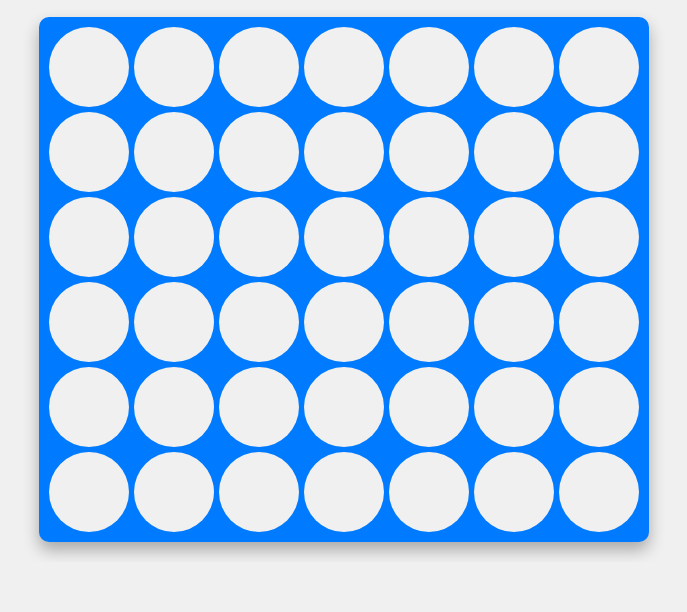
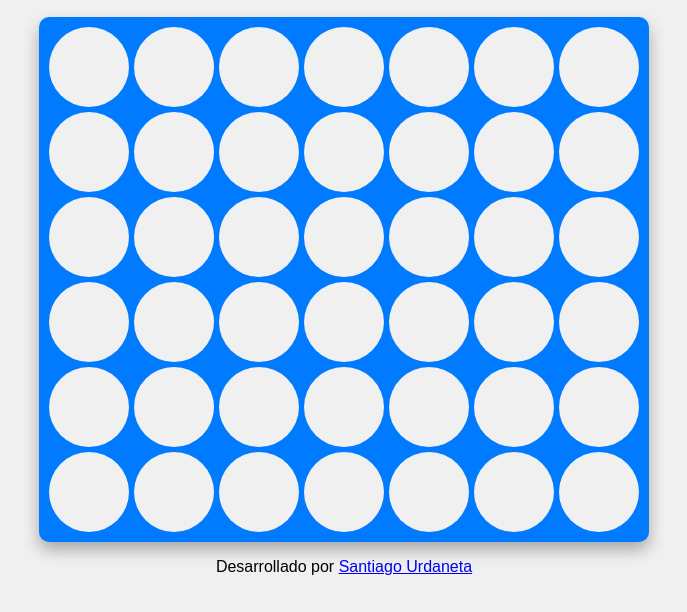
Before and after one commit to santiagourdaneta/Connect-Four-AI-Game-Conecta-4-con-IA-, a plain HTML site: page index.html in a window 1280 px wide. Shown: the part 298-910 px from the top of the page, without its empty margins (296-983 px from the left). Before the commit the page ends 860 px from the top, so only its background shows below. Drawn offline with Linux system fonts and the light colour scheme.

Commit message:
Update index.html

```diff
--- a/index.html
+++ b/index.html
@@ -32,5 +32,8 @@
 
 
     <script src="js/script.js"></script>
+    <footer>
+    <p>Desarrollado por <a href="https://github.com/santiagourdaneta/" target="_blank" rel="noopener noreferrer">Santiago Urdaneta</a></p>
+</footer>
 </body>
 </html>
```
